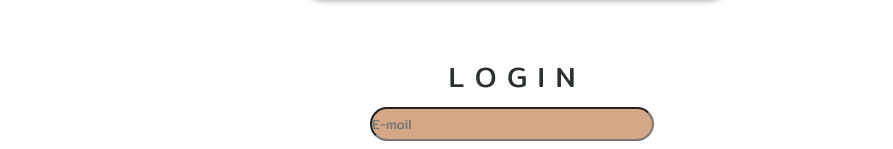
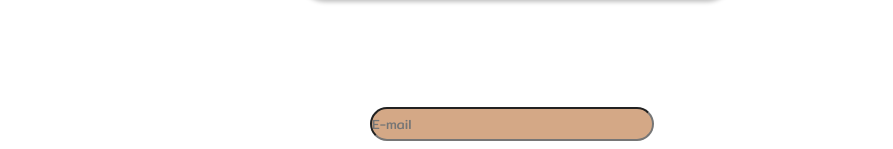
Before and after one commit to Taniagf31/restaurant-client, a React (Vite) app: page / in a window 1280 px wide. Shown: the part 592-741 px from the top of the page, without its empty margins (0-893 px from the left). Built offline with nearby package versions, Linux system fonts and the light colour scheme; a web font is replaced by a local one.

Commit message:
acceso a home

```diff
--- a/src/auth.js
+++ b/src/auth.js
@@ -5,14 +5,15 @@ export const authentication = async ({ email, password }) => { //mi componente t
       headers: {
         "Content-Type": "application/json",
 
-        "Authorization": "Bearer (token)"
+        "Authorization": "Bearer eyJhbGciOiJIUzI1NiIsInR5cCI6IkpXVCJ9.eyJlbWFpbCI6ImdyYWNlLmhvcHBlckBzeXN0ZXJzLnh5eiIsImlhdCI6MTY1MDIzMzkwOSwiZXhwIjoxNjUwMjM3NTA5LCJzdWIiOiIyIn0.nS99u-MBatZHbexMUenwsGdS8oV55BIaGwI6PSP7BC8"
       },
 
       body: JSON.stringify({ email, password }) //JSON a texto plano
     })
       .then(res => {
+        console.log('res', res)
         token = {
-          ...token,
+          ...res,
           ok: false,
           status: res.status
         }
@@ -26,6 +27,7 @@ export const authentication = async ({ email, password }) => { //mi componente t
           message: (token.status == 200) ? "Login ejecutado de forma correcta" : res,
           token: (token.status == 200) ? res : null
         };
+        localStorage.setItem('access', JSON.stringify(res))
       })
       .catch(error => {
         console.log(error, error.response)
--- a/src/pages/Login.jsx
+++ b/src/pages/Login.jsx
@@ -1,8 +1,11 @@
 import { useState } from "react";
 import { authentication } from "../auth";
 import "./css-components/Login.css";
+import { useNavigate } from "react-router-dom";
+
 
 export function Login() {
+  const navigate = useNavigate();
   const [user, setUser] = useState({
     email: "",
     password: "",
@@ -17,13 +20,13 @@ export function Login() {
     });
   };
   const onSubmit = async (e) => {
-    e.preventDefault();
-    //console.log("login", email, password)
+    // e.preventDefault();
+    console.log("login", email, password)
     const answer = await authentication({ email, password });
     console.log("token", answer.token.accessToken);
     if (answer.ok == true) {
       localStorage.setItem("user", JSON.stringify(answer.token));
-      navigate("/products");
+      navigate("/home");
     } else {
       alert(answer.message);
     }
@@ -34,7 +37,7 @@ export function Login() {
     <div className="grandpa">
       <div className="form">
         <img className="img-logo" src="/logo.png" alt="logo" />
-        <h2>L O G I N</h2>
+        <h2 className="title-log" >L O G I N</h2>
         <form className="inputs" onSubmit={onSubmit}>
           <input
             type="email"
@@ -52,7 +55,7 @@ export function Login() {
           />
         </form>
         <div className="btn-dad">
-          <button className="btn-signin">Sign in</button>
+          <button className="btn-signin" onClick={onSubmit}>Sign in</button>
         </div>
       </div>
     </div>
--- a/src/pages/Products.jsx
+++ b/src/pages/Products.jsx
@@ -1,6 +1,9 @@
 import "./css-components/Products.css"
 
 export const Products = () => {
+  // Obteniendo el accessToken
+  const user = JSON.parse(localStorage.getItem('access'))
+  const token = user.accessToken;
   return (
     <div className="container-nav">
     <div className="container-logo">
--- a/src/pages/css-components/Login.css
+++ b/src/pages/css-components/Login.css
@@ -9,18 +9,19 @@
     background: #2a2f2f;
   }
   .img-logo{
-    width: 230px;
-    height: 210px;
+    width: 240px;
+    height: 220px;
   }
 
   }
-  h2 {
+  .title-log{
     text-align: center;
     color: white;
     font-family: Mitr;
-    font-size:34px;
+    font-size:32px;
     font-style: normal;
     text-align: center;
+    flex-direction: initial;
   }
   .grandpa {
     display: flex;
```
